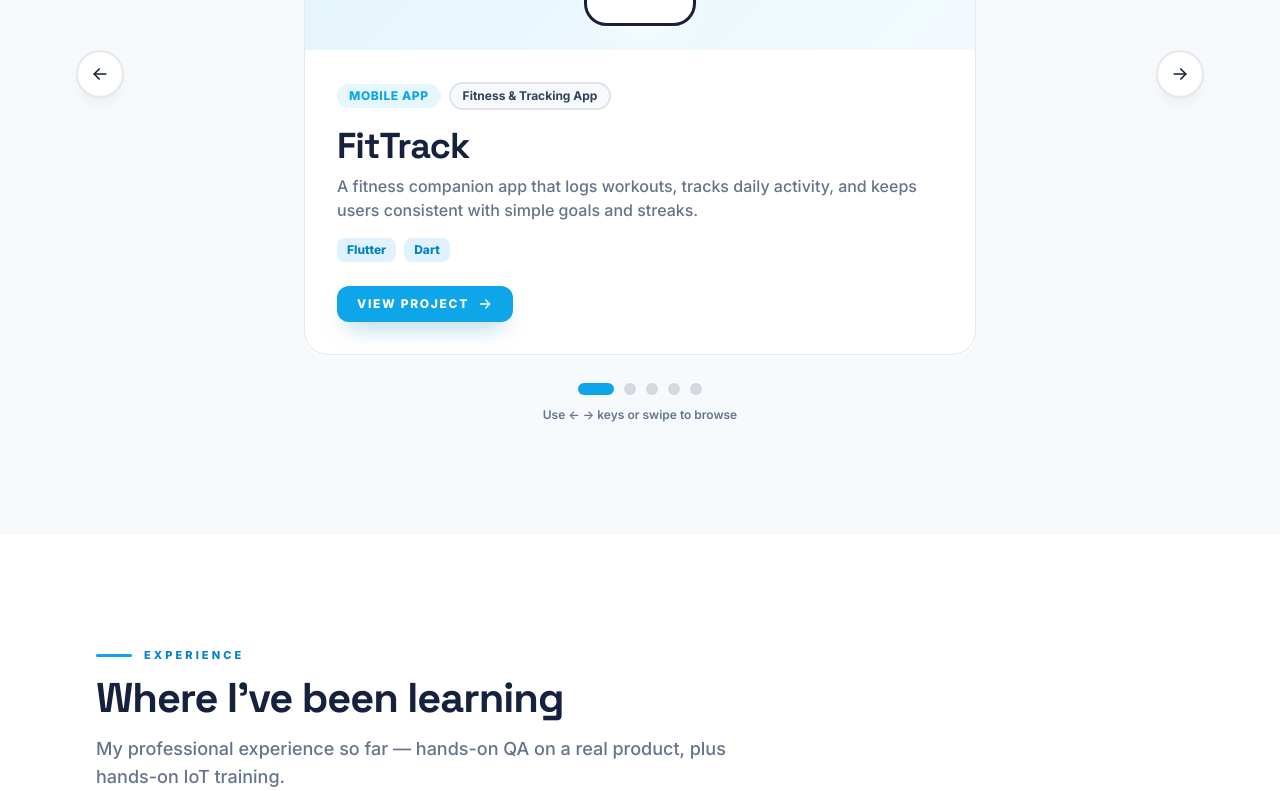
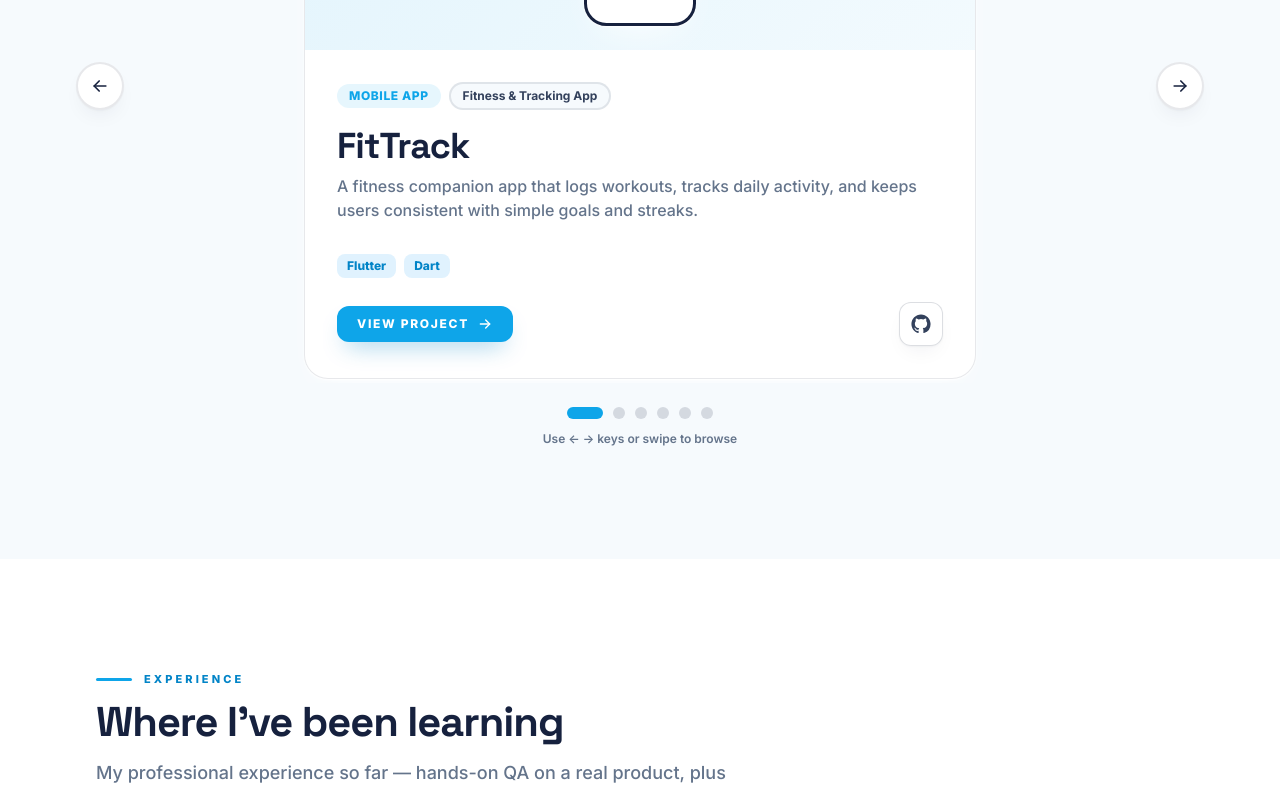
Before and after one commit to litebanana/litebanana.github.io, a React (Vite) app: page / in a window 1280 px wide. Shown: the part 1365-2156 px from the top of the page. Built offline with nearby package versions, Linux system fonts and the light colour scheme; the HTML template or start-up script is replaced by a standard one.

Commit message:
Add VOID//RUN game project

```diff
--- a/src/components/ProjectCard.tsx
+++ b/src/components/ProjectCard.tsx
@@ -1,6 +1,6 @@
 import type { Project } from "../data/projects";
 import ProjectVisual from "./ProjectVisual";
-import { ArrowRightIcon, PencilIcon } from "./Icons";
+import { ArrowRightIcon, ExternalIcon, GithubIcon, PencilIcon } from "./Icons";
 
 interface ProjectCardProps {
   project: Project;
@@ -70,6 +70,39 @@
             VIEW PROJECT
             <ArrowRightIcon className="h-4 w-4" />
           </button>
+
+          {/* Direct links to the source / demo when they exist */}
+          {(project.links?.repo || project.links?.demo) && (
+            <div className="flex items-center gap-2">
+              {project.links.repo && (
+                <a
+                  href={project.links.repo}
+                  target="_blank"
+                  rel="noopener noreferrer"
+                  tabIndex={active ? 0 : -1}
+                  aria-label={`View ${project.name} source code`}
+                  title="View source code"
+                  className="btn-icon"
+                >
+                  <GithubIcon className="h-5 w-5" />
+                </a>
+              )}
+              {project.links.demo && (
+                <a
+                  href={project.links.demo}
+                  target="_blank"
+                  rel="noopener noreferrer"
+                  tabIndex={active ? 0 : -1}
+                  aria-label={`Open ${project.name} live demo`}
+                  title="Open live demo"
+                  className="btn-icon"
+                >
+                  <ExternalIcon className="h-5 w-5" />
+                </a>
+              )}
+            </div>
+          )}
+
           {hasPlaceholders && (
             <span
               className="hidden items-center gap-1.5 text-[11px] font-bold text-ink-faint sm:flex dark:text-slate-500"
--- a/src/components/ProjectDetails.tsx
+++ b/src/components/ProjectDetails.tsx
@@ -1,7 +1,7 @@
 import { useEffect, useRef } from "react";
 import type { Project } from "../data/projects";
 import ProjectVisual from "./ProjectVisual";
-import { CloseIcon, PencilIcon } from "./Icons";
+import { CloseIcon, ExternalIcon, GithubIcon, PencilIcon } from "./Icons";
 
 interface ProjectDetailsProps {
   project: Project;
@@ -184,6 +184,36 @@
             </Section>
           )}
 
+          {/* Links to source / demo */}
+          {(project.links?.repo || project.links?.demo) && (
+            <Section label="Links">
+              <div className="flex flex-wrap gap-3">
+                {project.links.repo && (
+                  <a
+                    href={project.links.repo}
+                    target="_blank"
+                    rel="noopener noreferrer"
+                    className="btn-outline !px-5 !py-2.5"
+                  >
+                    <GithubIcon className="h-4 w-4" />
+                    VIEW CODE
+                  </a>
+                )}
+                {project.links.demo && (
+                  <a
+                    href={project.links.demo}
+                    target="_blank"
+                    rel="noopener noreferrer"
+                    className="btn-primary !px-5 !py-2.5"
+                  >
+                    <ExternalIcon className="h-4 w-4" />
+                    LIVE DEMO
+                  </a>
+                )}
+              </div>
+            </Section>
+          )}
+
           {/* My role & results */}
           {(!isPlaceholder(project.role) || !isPlaceholder(project.results)) && (
             <div className="mt-6 grid gap-4 sm:grid-cols-2">
--- a/src/components/TechBackdrop.tsx
+++ b/src/components/TechBackdrop.tsx
@@ -254,11 +254,30 @@
       return () => window.removeEventListener("resize", onResizeStatic);
     }
 
+    const pause = () => cancelAnimationFrame(raf);
+    const resume = () => {
+      raf = requestAnimationFrame(loop);
+    };
+
     // Pause the animation loop while the tab is hidden to save battery.
-    const onVisibility = () => {
-      if (document.hidden) cancelAnimationFrame(raf);
-      else raf = requestAnimationFrame(loop);
-    };
+    const onVisibility = () => (document.hidden ? pause() : resume());
+
+    // The orbit is a hero backdrop — stop animating entirely once the hero
+    // scrolls out of view, and restart when it comes back.
+    let heroObserver: IntersectionObserver | null = null;
+    const heroEl = document.getElementById("home");
+    if (heroEl && "IntersectionObserver" in window) {
+      heroObserver = new IntersectionObserver(
+        ([entry]) => {
+          // The visibilitychange handler owns hidden-tab behaviour.
+          if (document.hidden) return;
+          if (entry.isIntersecting) resume();
+          else pause();
+        },
+        { threshold: 0 }
+      );
+      heroObserver.observe(heroEl);
+    }
 
     window.addEventListener("resize", onResize);
     window.addEventListener("orbit:highlight", onHighlight);
@@ -269,6 +288,7 @@
       window.removeEventListener("resize", onResize);
       window.removeEventListener("orbit:highlight", onHighlight);
       document.removeEventListener("visibilitychange", onVisibility);
+      heroObserver?.disconnect();
     };
   }, []);
 
--- a/src/data/projects.ts
+++ b/src/data/projects.ts
@@ -1,7 +1,7 @@
 // ---------------------------------------------------------------------------
 // PROJECTS DATA — edit freely
 // ---------------------------------------------------------------------------
-// Five projects: FitTrack, DomFi, Backroom Game, Home Inventory, GUBAT.
+// Five projects: FitTrack, DomFi, Backroom Game, Home Inventory, GUBAT, VOID//RUN.
 // All fields are filled with real info from Dominic's resume; details marked
 // "draft" below were written to be accurate but should be double-checked.
 //
@@ -165,4 +165,32 @@
     results:
       "Delivered a working ML-powered Android app and learned the end-to-end machine learning pipeline, from raw data to a deployed model.",
   },
+  {
+    id: "voidrun",
+    name: "VOID//RUN",
+    tagline: "2D Pixel-Art Dungeon Roguelite",
+    category: "Game",
+    description:
+      "A complete 2D pixel-art dungeon roguelite built from scratch in vanilla JavaScript. Fight through procedurally generated rooms, collect upgrades, and defeat THE NULL WARDEN.",
+    visual: "game",
+    accent: "#7C3AED",
+    tech: ["HTML", "CSS", "JavaScript"],
+    overview:
+      "VOID//RUN is a fast, readable dungeon roguelite with a pixel-art aesthetic rendered natively at full HD. You are Black Rabbit, a dungeon delver who falls into a corrupted dungeon and must fight waves of monsters, level up with build-defining upgrades, and break THE NULL WARDEN in a multi-phase boss fight.",
+    problem:
+      "Building a complete roguelite with tight combat, meaningful upgrades, and a boss fight without relying on external game engines or libraries.",
+    solution:
+      "A zero-dependency vanilla JavaScript engine with data-driven weapons, enemies, upgrades, and wave budgets, plus procedural room generation and WebAudio synthesis for sound.",
+    features: [
+      "4 data-driven weapons with distinct playstyles",
+      "5 enemy archetypes with modular state-machine AI",
+      "25 in-run upgrades across 4 rarities",
+      "Multi-phase boss fight with telegraphed attacks",
+      "Procedural dungeon generation with 9 rooms",
+      "Permanent progression via Void Shards meta shop",
+    ],
+    role: "Solo development: engine architecture, gameplay systems, procedural generation, combat, UI, audio synthesis, and pixel-art rendering.",
+    results:
+      "Delivered a fully playable, polished roguelite in pure vanilla JS and learned how data-driven design, state machines, and game feel systems combine to create an engaging player experience.",
+  },
 ];
```
